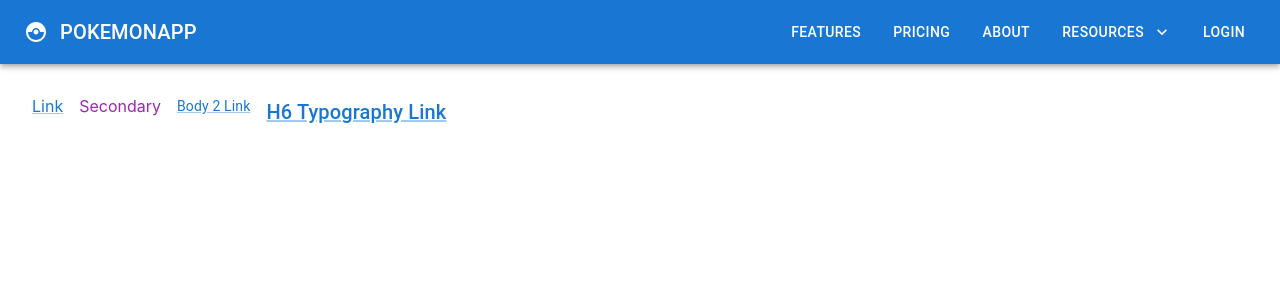
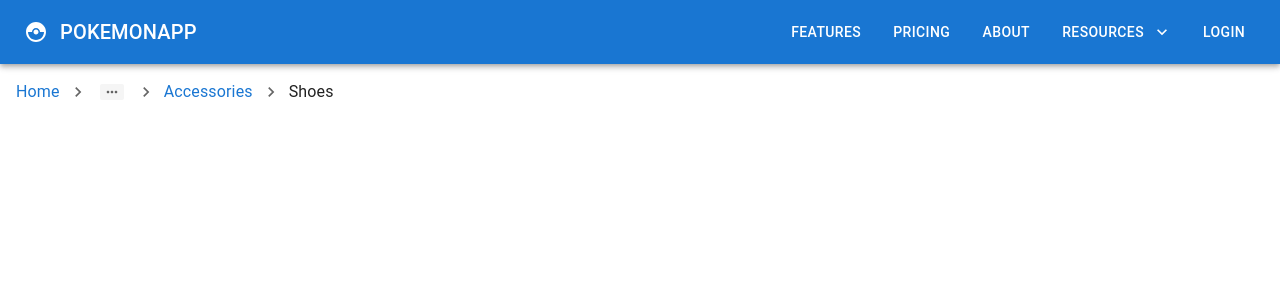
Before and after one commit to Newton-Duarte/react-mui, a React (Create React App) app: page / in a window 1280 px wide. Shown: the top 300 px of the page. Built offline with nearby package versions, Linux system fonts and the light colour scheme.

Commit message:
feat: add mui breadcrumbs component

```diff
--- a/src/App.tsx
+++ b/src/App.tsx
@@ -11,9 +11,10 @@
 // import { MuiCard } from './components/MuiCard';
 // import { MuiAccordion } from './components/MuiAccordion';
 // import { MuiImageList } from './components/MuiImageList';
+// import { MuiLink } from './components/MuiLink';
 
 import './App.css';
-import { MuiLink } from './components/MuiLink';
+import { MuiBreadcrumbs } from './components/MuiBreadcrumbs';
 import { MuiNavbar } from './components/MuiNavbar';
 
 function App() {
@@ -33,7 +34,8 @@
       {/* <MuiAccordion /> */}
       {/* <MuiImageList /> */}
       <MuiNavbar />
-      <MuiLink />
+      {/* <MuiLink /> */}
+      <MuiBreadcrumbs />
     </div>
   );
 }
--- /dev/null
+++ b/src/components/MuiBreadcrumbs.tsx
@@ -0,0 +1,22 @@
+import { Breadcrumbs, Link, Typography } from '@mui/material'
+import { Box } from '@mui/system'
+import NavigateNextIcon from '@mui/icons-material/NavigateNext'
+
+export const MuiBreadcrumbs = () => {
+  return (
+    <Box m={2}>
+      <Breadcrumbs
+        aria-label="breadcrumb"
+        separator={<NavigateNextIcon fontSize="small" />}
+        maxItems={3}
+        itemsAfterCollapse={2}
+        // itemsBeforeCollapse={2}
+      >
+        <Link underline="hover" href="#">Home</Link>
+        <Link underline="hover" href="#">Catalog</Link>
+        <Link underline="hover" href="#">Accessories</Link>
+        <Typography color="text.primary">Shoes</Typography>
+      </Breadcrumbs>
+    </Box>
+  )
+}
```
